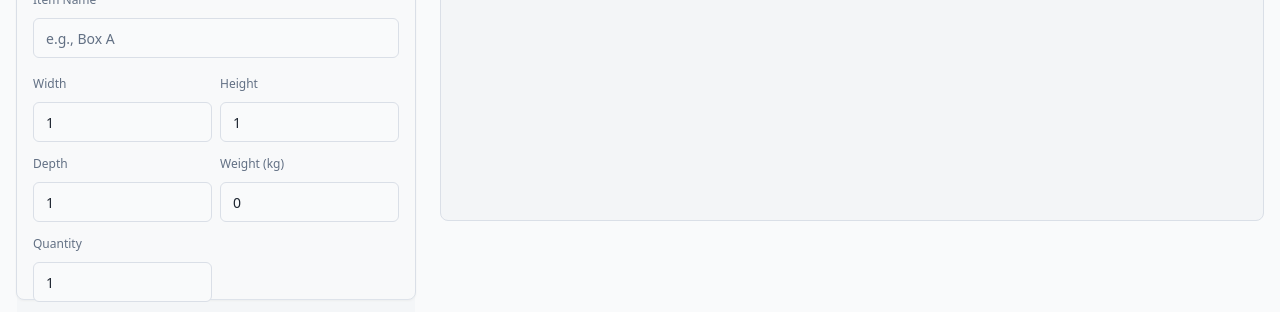
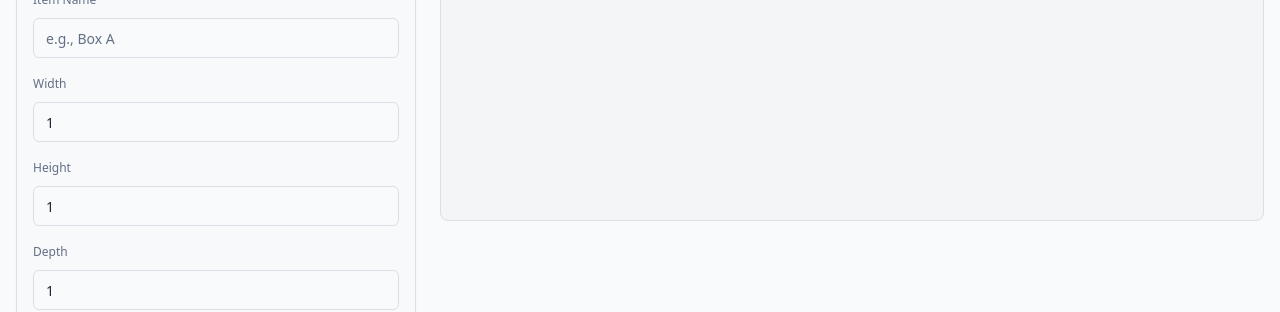
Before and after one commit to burakhrk/pack-3d-web, a React (Vite) app: page / in a window 1280 px wide. Shown: the part 488-800 px from the top of the page. Built offline with nearby package versions, Linux system fonts and the light colour scheme; the HTML template or start-up script is replaced by a standard one.

Commit message:
Increase item list height and fix overlap
Adjust ItemManager layout to prevent overlapping buttons and enlarge the item list area; update Index page to give a taller container for the item manager, ensuring UI elements have more space when adding/removing boxes.

```diff
--- a/src/components/ItemManager.tsx
+++ b/src/components/ItemManager.tsx
@@ -147,7 +147,7 @@ export function ItemManager({ items, onAdd, onRemove, onClearAll, disabled }: It
             />
           </div>
 
-          <div className="grid grid-cols-2 gap-2">
+          <div className="space-y-3">
             <div className="space-y-2">
               <Label htmlFor="item-width" className="text-xs text-muted-foreground">
                 Width
--- a/src/pages/Index.tsx
+++ b/src/pages/Index.tsx
@@ -100,7 +100,7 @@ const Index = () => {
 
               <TabsContent value="visual" className="space-y-4 mt-4">
                 <ContainerForm container={container} onUpdate={setContainer} />
-                <div className="h-[400px]">
+                <div className="h-[500px]">
                   <ItemManager
                     items={items}
                     onAdd={handleAddItem}
```
